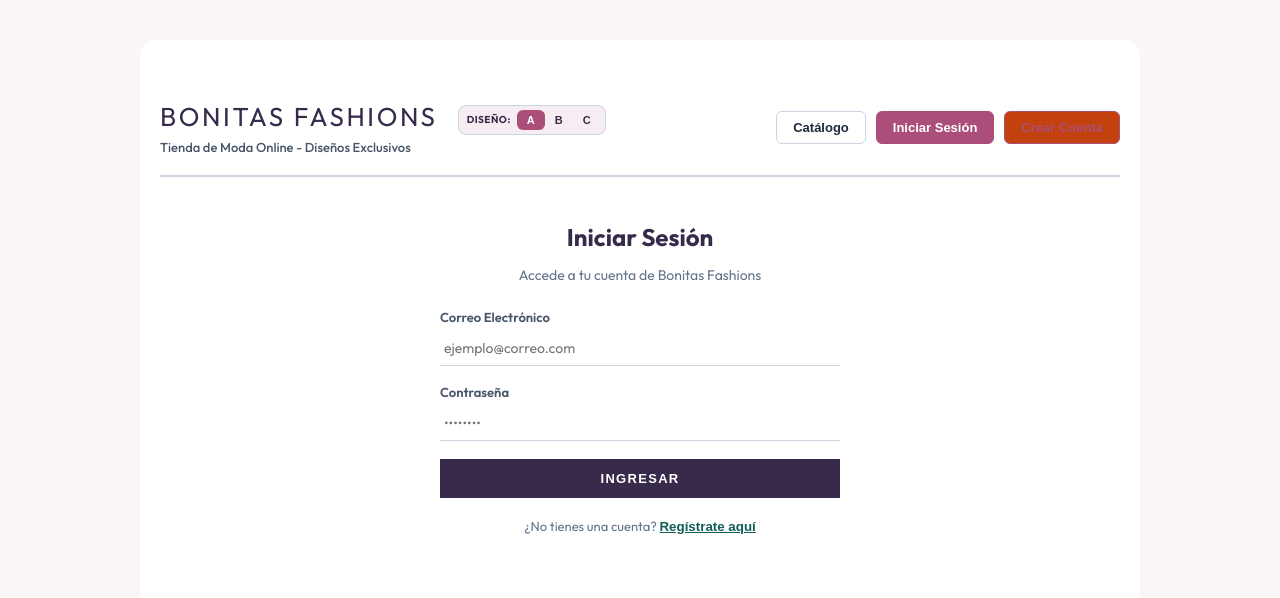
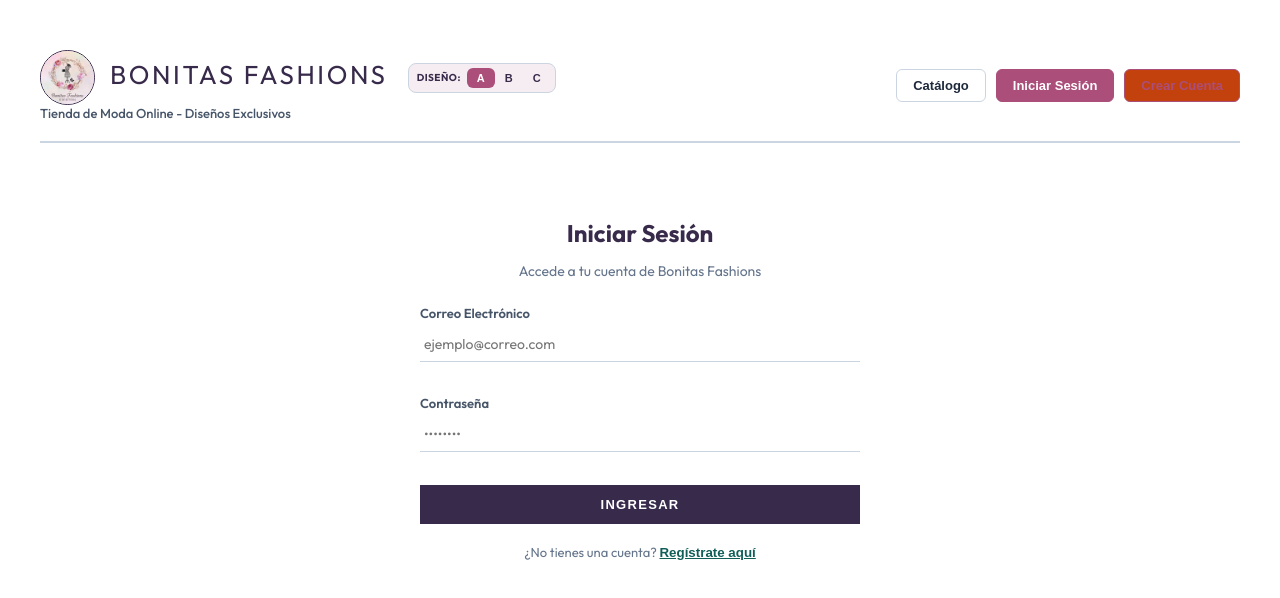
Before and after one commit to EdznLc/bonitas-fashions-proyecto, a React (Vite) app in the folder bonitas-frontend/: page / in a window 1280 px wide. Both pictures are taken after a click on the button "Iniciar Sesión". Shown: the top 598 px of the page. Built offline with nearby package versions, Linux system fonts and the light colour scheme; no server answers.

Commit message:
Pantalla completa integracion de logo y correccion de botones e inputs

```diff
--- a/bonitas-frontend/src/App.jsx
+++ b/bonitas-frontend/src/App.jsx
@@ -51,7 +51,10 @@
       <header className="app-header">
         <div className="header-brand-container" onClick={() => { setView('catalog'); setSelectedProduct(null); }}>
           <div className="header-title-row">
-            <h1 className="app-title">Bonitas Fashions</h1>
+            <div className="logo-title-group">
+              <img src="/logo.jpg" alt="Bonitas Fashions Logo" className="app-logo-header" />
+              <h1 className="app-title">Bonitas Fashions</h1>
+            </div>
 
             {/* Quick switcher for usablity evaluation testing */}
             <div className="interface-selector-debug">
--- a/bonitas-frontend/src/components/Catalog.jsx
+++ b/bonitas-frontend/src/components/Catalog.jsx
@@ -117,10 +117,6 @@
               <h3 className="product-card-title">{producto.nombre}</h3>
               {producto.marca && <p className="product-card-brand">{producto.marca}</p>}
 
-              <div className="product-card-rating">
-                <span className="rating-stars">⭐⭐⭐⭐⭐</span>
-                <span className="rating-count">(12)</span>
-              </div>
 
               <div className="product-card-details-row">
                 <span className="product-card-size">Talla: {producto.talla}</span>
--- a/bonitas-frontend/src/index.css
+++ b/bonitas-frontend/src/index.css
@@ -34,17 +34,20 @@
   font-family: inherit;
 }
 
-/* App Container (White main card wrapper) */
+/* App Container (Full screen layout) */
 .app-container {
   width: 100%;
-  max-width: 1000px;
-  margin: 40px auto;
-  padding: 40px;
+  max-width: 100% !important;
+  margin: 0 !important;
+  padding: 30px 40px !important;
   background-color: #ffffff;
-  border-radius: 16px;
-  box-shadow: 0 10px 30px rgba(0, 0, 0, 0.06);
-  border: 1px solid #cbd5e1;
+  border-radius: 0 !important;
+  box-shadow: none !important;
+  border: none !important;
   box-sizing: border-box;
+  min-height: 100vh;
+  display: flex;
+  flex-direction: column;
 }
 
 /* Header */
@@ -1194,13 +1197,65 @@
 }
 
 /* ==========================================================================
+   ELEMENTOS DE LOGO COMPARTIDOS Y RESPONSIVIDAD DE FORMULARIOS
+   ========================================================================== */
+.logo-title-group {
+  display: flex;
+  align-items: center;
+  gap: 15px;
+}
+.app-logo-header {
+  width: 55px;
+  height: 55px;
+  border-radius: 50%;
+  object-fit: cover;
+  border: 1.5px solid var(--color-primary);
+}
+
+/* Prevenir desbordamiento de inputs de formularios de forma definitiva */
+input, select, textarea, button {
+  box-sizing: border-box !important;
+  max-width: 100% !important;
+}
+.auth-card {
+  width: 100% !important;
+  max-width: 440px !important;
+  box-sizing: border-box !important;
+  margin: 30px auto !important;
+  padding: 30px !important;
+}
+.auth-input-group {
+  width: 100% !important;
+  box-sizing: border-box !important;
+  margin-bottom: 15px;
+}
+.auth-input, .auth-select {
+  width: 100% !important;
+  box-sizing: border-box !important;
+}
+.auth-form-row {
+  width: 100% !important;
+  box-sizing: border-box !important;
+  display: flex;
+  gap: 15px;
+}
+.auth-form-row .auth-input-group {
+  flex: 1;
+  min-width: 0; /* Previene desbordamiento en flexbox */
+  margin-bottom: 0;
+}
+
+/* ==========================================================================
    INTERFACE A: MINIMALISTA (GESTALT) OVERRIDES
    ========================================================================== */
 .app-container.interface-a {
   background-color: #ffffff !important;
   box-shadow: none !important;
   border: none !important;
-  padding: 60px 20px !important;
+  padding: 50px 40px !important;
+}
+.interface-a .app-logo-header {
+  border: 1.5px solid #382a4b !important;
 }
 .interface-a .app-title {
   color: #382a4b !important;
@@ -1306,6 +1361,7 @@
 }
 .interface-a .btn-comprar-now {
   background-color: #382a4b !important;
+  color: #ffffff !important; /* Texto blanco explícito */
   border-radius: 0 !important;
   font-weight: 600 !important;
   letter-spacing: 0.1em !important;
@@ -1318,6 +1374,7 @@
 .interface-a .btn-apartar-now {
   border: 1.5px solid #382a4b !important;
   color: #382a4b !important;
+  background-color: transparent !important;
   border-radius: 0 !important;
   font-weight: 600 !important;
   letter-spacing: 0.1em !important;
@@ -1332,7 +1389,6 @@
   border: none !important;
   box-shadow: none !important;
   padding: 0 !important;
-  max-width: 400px !important;
 }
 .interface-a .auth-input, .interface-a .auth-select {
   border: none !important;
@@ -1345,6 +1401,7 @@
 }
 .interface-a .btn-auth-submit {
   background-color: #382a4b !important;
+  color: #ffffff !important; /* Texto blanco explícito */
   border-radius: 0 !important;
   text-transform: uppercase !important;
   letter-spacing: 0.1em !important;
@@ -1384,38 +1441,41 @@
    INTERFACE B: TRADICIONAL (ESTILO AMAZON CON CABECERA OSCURA Y GRID DE BLOQUES)
    ========================================================================== */
 .interface-b .app-header {
-  background-color: #2e1f3b !important; /* Cabecera ciruela oscuro tipo Amazon */
-  padding: 16px 24px !important;
-  border-radius: 8px 8px 0 0 !important;
+  background-color: #2e1f3b !important; /* Cabecera ciruela oscuro */
+  padding: 16px 30px !important;
+  border-radius: 6px !important;
   color: #ffffff !important;
   margin-bottom: 24px !important;
 }
+.interface-b .app-logo-header {
+  border: 2.5px solid #ffffff !important;
+}
 .interface-b .app-title {
-  color: #ffffff !important; /* Título blanco */
+  color: #ffffff !important;
   font-family: 'Outfit', sans-serif !important;
-  font-size: 24px !important;
+  font-size: 25px !important;
   font-weight: 700 !important;
 }
 .interface-b .app-subtitle {
   color: #faf0f5 !important;
-  opacity: 0.8;
+  opacity: 0.85;
 }
 .interface-b .welcome-text {
   color: #ffffff !important;
 }
 .interface-b .btn-header-nav {
   background-color: rgba(255, 255, 255, 0.1) !important;
-  color: #ffffff !important;
+  color: #ffffff !important; /* Texto blanco explícito */
   border-radius: 4px !important;
-  border: 1px solid rgba(255, 255, 255, 0.2) !important;
+  border: 1px solid rgba(255, 255, 255, 0.25) !important;
 }
 .interface-b .btn-header-nav:hover, .interface-b .btn-header-nav.active {
   background-color: #ffffff !important;
-  color: #2e1f3b !important;
+  color: #2e1f3b !important; /* Contraste inverso al estar activo */
 }
 .interface-b .btn-header-register {
   background-color: #ab4e79 !important;
-  color: #ffffff !important;
+  color: #ffffff !important; /* Texto blanco explícito */
   border-radius: 4px !important;
 }
 .interface-b .btn-header-register:hover {
@@ -1424,32 +1484,18 @@
 .interface-b .product-card {
   border: 1px solid #e2e8f0 !important;
   border-radius: 8px !important;
-  background-color: #f8fafc !important; /* Tarjetas con fondo ligeramente gris */
-  padding: 12px !important;
-  box-shadow: 0 2px 5px rgba(0, 0, 0, 0.05) !important;
+  background-color: #f8fafc !important;
+  padding: 15px !important;
+  box-shadow: 0 2px 6px rgba(0, 0, 0, 0.04) !important;
 }
 .interface-b .product-card:hover {
-  box-shadow: 0 4px 15px rgba(0, 0, 0, 0.1) !important;
+  box-shadow: 0 4px 15px rgba(0, 0, 0, 0.08) !important;
 }
 .interface-b .product-image-container {
   border-radius: 6px !important;
 }
-.interface-b .product-card-rating {
-  display: flex !important;
-  align-items: center;
-  gap: 4px;
-  margin: 6px 0;
-  font-size: 13px;
-}
-.interface-b .rating-stars {
-  color: #eab308;
-}
-.interface-b .rating-count {
-  color: #64748b;
-  font-size: 11px;
-}
 .interface-b .product-card-details-row {
-  margin-top: 8px !important;
+  margin-top: 10px !important;
   align-items: center !important;
 }
 .interface-b .product-card-price {
@@ -1460,12 +1506,11 @@
 .interface-b .btn-product-card-view {
   background: linear-gradient(180deg, #fbf7f9 0%, #f3e5ee 100%) !important;
   border: 1px solid #d8b2c6 !important;
-  border-radius: 20px !important; /* Botón píldora tipo Amazon */
-  color: #382a4b !important;
-  font-weight: 500 !important;
+  border-radius: 20px !important;
+  color: #382a4b !important; /* Texto ciruela */
+  font-weight: 600 !important;
   padding: 8px 16px !important;
   width: 100% !important;
-  box-shadow: 0 1px 2px rgba(0,0,0,0.05) !important;
 }
 .interface-b .btn-product-card-view:hover {
   background: linear-gradient(180deg, #f5e4ee 0%, #e2c0d5 100%) !important;
@@ -1474,7 +1519,8 @@
   background: linear-gradient(180deg, #b85888 0%, #ab4e79 100%) !important;
   border: 1px solid #8e3d62 !important;
   border-radius: 20px !important;
-  box-shadow: 0 1px 3px rgba(0, 0, 0, 0.1) !important;
+  color: #ffffff !important; /* Texto blanco explícito */
+  font-weight: 600 !important;
 }
 .interface-b .btn-comprar-now:hover {
   background: linear-gradient(180deg, #ab4e79 0%, #8e3d62 100%) !important;
@@ -1482,58 +1528,64 @@
 .interface-b .btn-apartar-now {
   background: linear-gradient(180deg, #fefefe 0%, #f3edf1 100%) !important;
   border: 1.5px solid #ab4e79 !important;
-  color: #ab4e79 !important;
+  color: #ab4e79 !important; /* Texto ciruela explícito */
   border-radius: 20px !important;
+  font-weight: 600 !important;
 }
 .interface-b .btn-apartar-now:hover {
   background: #faf0f5 !important;
 }
 
 /* ==========================================================================
-   INTERFACE C: ACCESIBILIDAD Y ALTO CONTRASTE EXTREMO (WCAG AAA / ISO 25010)
+   INTERFACE C: ACCESIBILIDAD Y ALTO CONTRASTE EXTREMO (WCAG AAA)
    ========================================================================== */
 .app-container.interface-c {
   background-color: #000000 !important; /* Fondo Negro Puro */
-  border: 3px solid #ffff00 !important; /* Borde grueso amarillo */
+  border: 4px solid #ffff00 !important; /* Borde grueso amarillo */
   box-shadow: none !important;
   color: #ffffff !important;
 }
+.interface-c .app-logo-header {
+  border: 2.5px solid #ffff00 !important;
+}
 .interface-c .app-title {
-  color: #ffff00 !important; /* Amarillo de alta visibilidad */
-  font-weight: 800 !important;
+  color: #ffff00 !important; /* Amarillo puro */
+  font-weight: 900 !important;
   text-transform: uppercase !important;
   font-size: 28px !important;
+  letter-spacing: 0.05em !important;
 }
 .interface-c .app-subtitle {
   color: #ffffff !important;
   font-weight: bold !important;
+  letter-spacing: 0.02em !important;
 }
 .interface-c h1, .interface-c h2, .interface-c h3, .interface-c h4, .interface-c h5, .interface-c h6, .interface-c .welcome-text {
   color: #ffff00 !important;
+  text-shadow: none !important;
 }
 .interface-c p, .interface-c span, .interface-c label, .interface-c td, .interface-c th {
   color: #ffffff !important;
   font-weight: bold !important;
-}
-.interface-c .product-card-rating {
-  display: none !important; /* Eliminar estrellas decorativas */
+  font-size: 15px !important; /* Mayor legibilidad */
 }
 .interface-c .btn-header-nav, .interface-c .btn-header-register {
   background-color: #000000 !important;
-  color: #ffffff !important;
+  color: #ffffff !important; /* Texto blanco de alto contraste */
   border: 2px solid #ffffff !important;
   border-radius: 0 !important;
-  font-weight: bold !important;
+  font-weight: 900 !important;
 }
 .interface-c .btn-header-nav.active, .interface-c .btn-header-nav:hover {
   background-color: #ffff00 !important;
-  color: #000000 !important;
+  color: #000000 !important; /* Contraste negro sobre amarillo */
   border-color: #ffff00 !important;
 }
 .interface-c .product-card {
   background-color: #000000 !important;
   border: 2px solid #ffffff !important;
   border-radius: 0 !important;
+  padding: 15px !important;
 }
 .interface-c .product-card:hover {
   border-color: #ffff00 !important;
@@ -1541,15 +1593,15 @@
 }
 .interface-c .product-card-price {
   color: #ffff00 !important;
-  font-size: 20px !important;
+  font-size: 22px !important;
   font-weight: 900 !important;
 }
 .interface-c .btn-product-card-view {
   background-color: #000000 !important;
-  color: #ffff00 !important;
+  color: #ffff00 !important; /* Texto amarillo */
   border: 2px solid #ffff00 !important;
   border-radius: 0 !important;
-  font-weight: bold !important;
+  font-weight: 900 !important;
   text-transform: uppercase !important;
 }
 .interface-c .btn-product-card-view:hover {
@@ -1558,7 +1610,7 @@
 }
 .interface-c .btn-comprar-now {
   background-color: #ffff00 !important;
-  color: #000000 !important;
+  color: #000000 !important; /* Texto negro sobre fondo amarillo */
   border: 2px solid #ffff00 !important;
   border-radius: 0 !important;
   font-weight: 900 !important;
@@ -1566,11 +1618,12 @@
 }
 .interface-c .btn-comprar-now:hover {
   background-color: #ffffff !important;
+  color: #000000 !important;
   border-color: #ffffff !important;
 }
 .interface-c .btn-apartar-now {
   background-color: #000000 !important;
-  color: #ffffff !important;
+  color: #ffffff !important; /* Texto blanco */
   border: 2px solid #ffffff !important;
   border-radius: 0 !important;
   font-weight: 900 !important;
@@ -1582,7 +1635,7 @@
 }
 .interface-c .auth-card {
   background-color: #000000 !important;
-  border: 2px solid #ffffff !important;
+  border: 2.5px solid #ffffff !important;
   border-radius: 0 !important;
 }
 .interface-c .auth-input, .interface-c .auth-select {
@@ -1590,6 +1643,10 @@
   color: #ffffff !important;
   border: 2px solid #ffffff !important;
   border-radius: 0 !important;
+  padding: 10px !important;
+}
+.interface-c .auth-input::placeholder {
+  color: #a1a1aa !important;
 }
 .interface-c .auth-input:focus, .interface-c .auth-select:focus {
   border-color: #ffff00 !important;
@@ -1597,7 +1654,7 @@
 }
 .interface-c .btn-auth-submit {
   background-color: #ffff00 !important;
-  color: #000000 !important;
+  color: #000000 !important; /* Texto negro sobre amarillo */
   border-radius: 0 !important;
   font-weight: 900 !important;
   text-transform: uppercase !important;
@@ -1621,12 +1678,14 @@
   color: #ffffff !important;
   border: 2px solid #ffffff !important;
   border-radius: 0 !important;
+  padding: 8px !important;
 }
 .interface-c .catalog-search-input {
   background-color: #000000 !important;
   color: #ffffff !important;
   border: 2px solid #ffffff !important;
   border-radius: 0 !important;
+  padding: 8px !important;
 }
 .interface-c .seller-table th {
   background-color: #1e1e1e !important;
@@ -1634,11 +1693,11 @@
   color: #ffff00 !important;
 }
 .interface-c .seller-table td {
-  border: 1px solid #ffffff !important;
+  border: 2px solid #ffffff !important;
 }
 .interface-c .modal-content {
   background-color: #000000 !important;
-  border: 3px solid #ffff00 !important;
+  border: 4px solid #ffff00 !important;
   border-radius: 0 !important;
 }
 .interface-c .modal-input, .interface-c .modal-select {
@@ -1656,10 +1715,34 @@
   border: 2px solid #ffffff !important;
 }
 .interface-c .btn-debug-toggle {
-  border: 1px solid #ffff00 !important;
+  border: 1.5px solid #ffff00 !important;
   color: #ffffff !important;
+  border-radius: 0 !important;
 }
 .interface-c .btn-debug-toggle.active {
   background-color: #ffff00 !important;
   color: #000000 !important;
 }
+.interface-c .status-badge-active {
+  background-color: #1e1e1e !important;
+  color: #ffff00 !important;
+  border: 1px solid #ffff00 !important;
+  border-radius: 0 !important;
+}
+.interface-c .table-badge-1, .interface-c .table-badge-2, .interface-c .table-badge-3 {
+  border-radius: 0 !important;
+  border: 1.5px solid #ffffff !important;
+  background-color: #000000 !important;
+  color: #ffffff !important;
+}
+.interface-c .btn-table-edit {
+  background-color: #ffff00 !important;
+  color: #000000 !important;
+  border-radius: 0 !important;
+}
+.interface-c .btn-table-delete {
+  background-color: #000000 !important;
+  color: #ffffff !important;
+  border: 1.5px solid #ffffff !important;
+  border-radius: 0 !important;
+}
```
Also changed, not shown: bonitas-frontend/public/logo.jpg (added).
